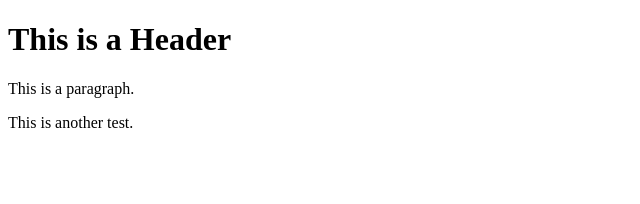
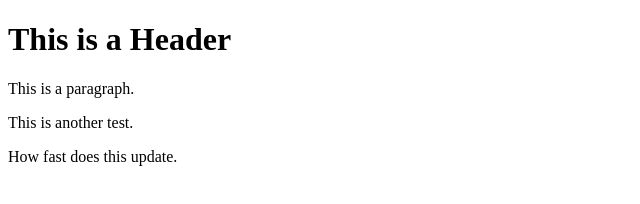
Before and after one commit to karthik245/git-test, a website: page index.html in a window 1280 px wide. Shown: the whole page, without its empty margins (0-640 px from the left). Drawn offline with Linux system fonts and the light colour scheme.

Commit message:
using npm

```diff
--- a/index.html
+++ b/index.html
@@ -4,5 +4,6 @@
       <h1>This is a Header</h1>
       <p>This is a paragraph.</p>
       <p>This is another test.</p>
+      <p>How fast does this update.</p>
    </body>
 </html>
```
Also changed, not shown: package.json (added, +24 -0 lines), 3 other files.
